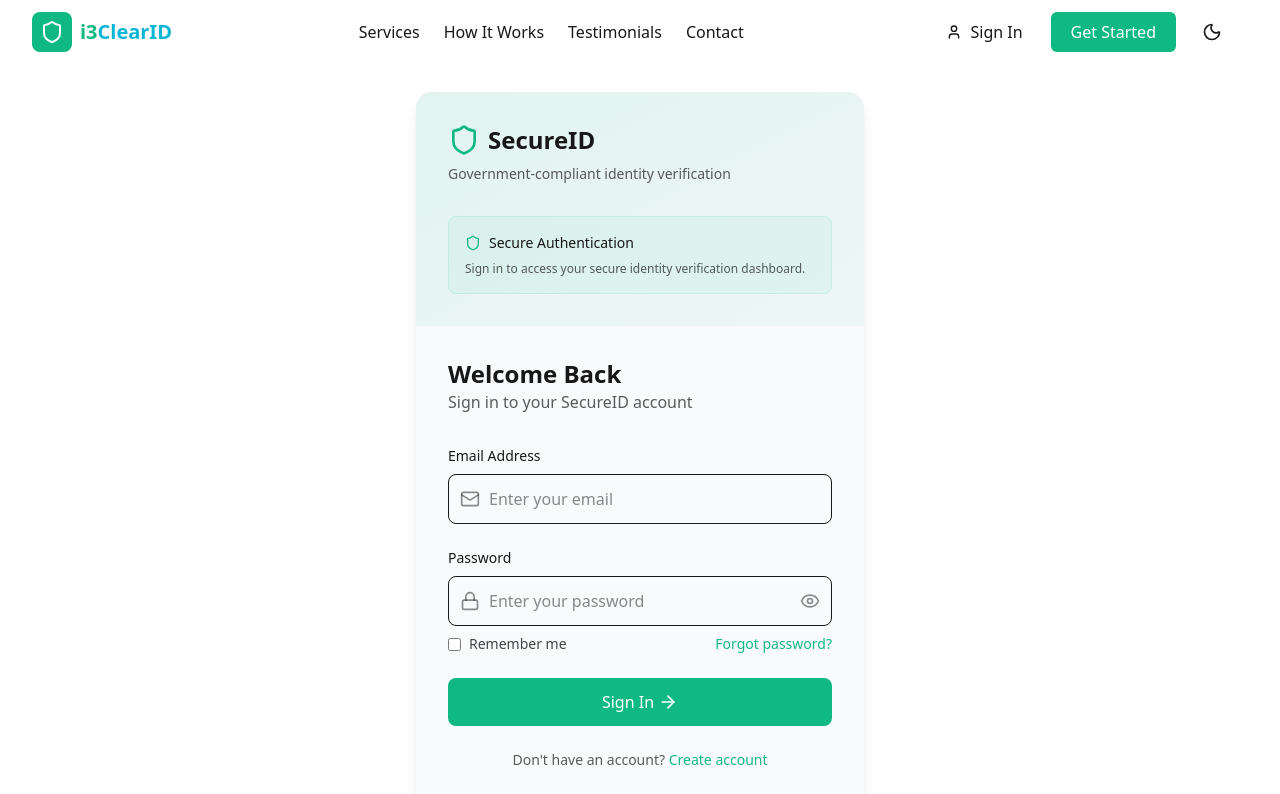
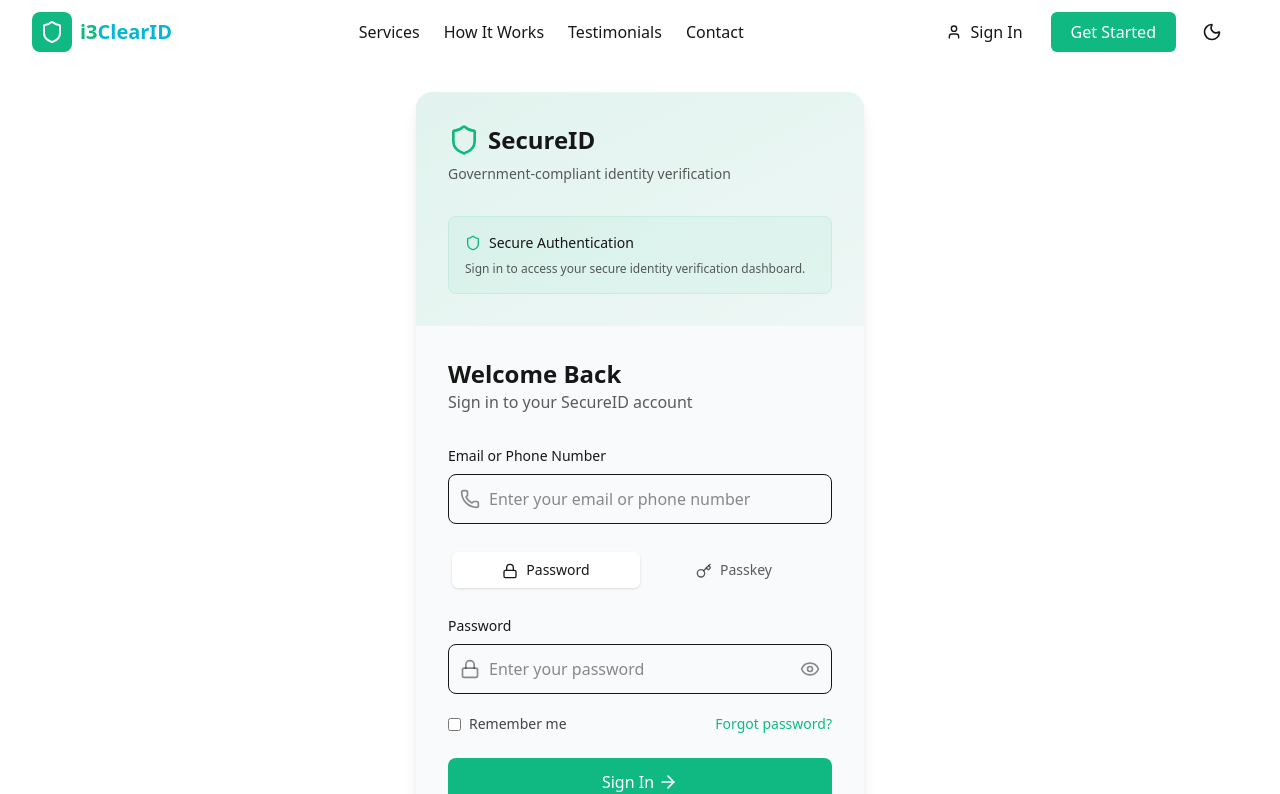
Before and after one commit to i3hub-official/i3clearid, a Next.js app: page /signin in a window 1280 px wide. Shown: the top 794 px of the page. Built offline with nearby package versions, Linux system fonts and the light colour scheme.

Commit message:
Update page.tsx

```diff
--- a/src/app/signin/page.tsx
+++ b/src/app/signin/page.tsx
@@ -3,19 +3,23 @@
 import React, { useState } from "react";
 import {
   Shield,
-  User,
   Mail,
   Lock,
   ArrowRight,
   Eye,
   EyeOff,
   Home,
+  Phone,
+  Key,
 } from "lucide-react";
 import Link from "next/link";
 
 export default function SignInPage() {
+  const [authMethod, setAuthMethod] = useState<"password" | "passkey">(
+    "password"
+      );
   const [formData, setFormData] = useState({
-    email: "",
+    identifier: "",
     password: "",
     rememberMe: false,
   });
@@ -46,13 +50,22 @@ export default function SignInPage() {
   const validateForm = () => {
     const newErrors: { [key: string]: string } = {};
 
-    if (!formData.email.trim()) {
-      newErrors.email = "Email is required";
-    } else if (!/^[^\s@]+@[^\s@]+\.[^\s@]+$/.test(formData.email)) {
-      newErrors.email = "Please enter a valid email address";
+    if (!formData.identifier.trim()) {
+      newErrors.identifier = "Email or phone number is required";
+    } else {
+      // Check if it's an email or phone
+      const isEmail = /^[^\s@]+@[^\s@]+\.[^\s@]+$/.test(formData.identifier);
+      const isPhone = /^\+?[\d\s-()]{10,}$/.test(
+        formData.identifier.replace(/\s/g, "")
+      );
+
+      if (!isEmail && !isPhone) {
+        newErrors.identifier =
+          "Please enter a valid email address or phone number";
+      }
     }
 
-    if (!formData.password) {
+    if (authMethod === "password" && !formData.password) {
       newErrors.password = "Password is required";
     }
 
@@ -66,14 +79,46 @@ export default function SignInPage() {
     if (validateForm()) {
       setIsSubmitting(true);
 
+      // Determine if identifier is email or phone
+      const isEmail = /^[^\s@]+@[^\s@]+\.[^\s@]+$/.test(formData.identifier);
+
       // Simulate API call
       setTimeout(() => {
-        console.log("Form submitted:", formData);
+        console.log("Form submitted:", {
+          identifier: formData.identifier,
+          identifierType: isEmail ? "email" : "phone",
+          authMethod,
+          password: formData.password,
+          rememberMe: formData.rememberMe,
+        });
         setIsSubmitting(false);
         alert("Signed in successfully!");
+        formData.identifier = "";
+        formData.password = "";
+        formData.rememberMe = false;
       }, 1500);
     }
   };
+
+  const handlePasskeySignIn = () => {
+
+    setIsSubmitting(true);
+
+    // Simulate passkey authentication
+    setTimeout(() => {
+      console.log("Passkey authentication successful");
+      setIsSubmitting(false);
+      alert("Signed in with passkey successfully!");
+    }, 1500);
+  };
+
+  // Determine if identifier is email or phone to show appropriate icon
+  const isEmail = /^[^\s@]+@[^\s@]+\.[^\s@]+$/.test(formData.identifier);
+  const identifierIcon = isEmail ? (
+    <Mail className="h-5 w-5 text-foreground/50" />
+  ) : (
+    <Phone className="h-5 w-5 text-foreground/50" />
+  );
 
   return (
     <div className="min-h-screen bg-background text-foreground flex items-center justify-center p-4 py-8">
@@ -120,30 +165,62 @@ export default function SignInPage() {
 
           <form onSubmit={handleSubmit} className="space-y-6">
             <div>
-              <label htmlFor="email" className="block text-sm font-medium mb-2">
-                Email Address
+              <label
+                htmlFor="identifier"
+                className="block text-sm font-medium mb-2"
+              >
+                Email or Phone Number
               </label>
               <div className="relative">
                 <div className="absolute inset-y-0 left-0 pl-3 flex items-center pointer-events-none">
-                  <Mail className="h-5 w-5 text-foreground/50" />
+                  {identifierIcon}
                 </div>
                 <input
-                  type="email"
-                  id="email"
-                  name="email"
-                  value={formData.email}
+                  type="text"
+                  id="identifier"
+                  name="identifier"
+                  value={formData.identifier}
                   onChange={handleChange}
                   className={`w-full pl-10 px-4 py-3 rounded-lg border ${
-                    errors.email ? "border-red-500" : "border-border"
+                    errors.identifier ? "border-red-500" : "border-border"
                   } focus:outline-none focus:ring-2 focus:ring-primary/30`}
-                  placeholder="Enter your email"
+                  placeholder="Enter your email or phone number"
                 />
               </div>
-              {errors.email && (
-                <p className="mt-1 text-sm text-red-500">{errors.email}</p>
+              {errors.identifier && (
+                <p className="mt-1 text-sm text-red-500">{errors.identifier}</p>
               )}
             </div>
 
+            {/* Authentication Method Toggle */}
+            <div className="flex bg-muted rounded-lg p-1 mb-6">
+              <button
+                type="button"
+                className={`flex-1 py-2 px-4 rounded-md text-sm font-medium transition-colors ${
+                  authMethod === "password"
+                    ? "bg-background text-foreground shadow-sm"
+                    : "text-foreground/70 hover:text-foreground"
+                }`}
+                onClick={() => setAuthMethod("password")}
+              >
+                <Lock className="w-4 h-4 inline mr-2" />
+                Password
+              </button>
+              <button
+                type="button"
+                className={`flex-1 py-2 px-4 rounded-md text-sm font-medium transition-colors ${
+                  authMethod === "passkey"
+                    ? "bg-background text-foreground shadow-sm"
+                    : "text-foreground/70 hover:text-foreground"
+                }`}
+                onClick={() => setAuthMethod("passkey")}
+              >
+                <Key className="w-4 h-4 inline mr-2" />
+                Passkey
+              </button>
+            </div>
+
+            {authMethod === "password" ? (
               <div>
                 <label
                   htmlFor="password"
@@ -182,7 +259,7 @@ export default function SignInPage() {
                   <p className="mt-1 text-sm text-red-500">{errors.password}</p>
                 )}
 
-              <div className="flex justify-between items-center mt-2">
+                <div className="flex justify-between items-center mt-5">
                   <div className="flex items-center">
                     <input
                       type="checkbox"
@@ -208,7 +285,28 @@ export default function SignInPage() {
                   </Link>
                 </div>
               </div>
+            ) : (
+              <div className="text-center py-4">
+                <div className="bg-muted rounded-lg p-6">
+                  <Key className="w-12 h-12 text-primary mx-auto mb-4" />
+                  <h3 className="font-medium mb-2">Sign in with Passkey</h3>
+                  <p className="text-foreground/70 text-sm mb-4">
+                    Use your fingerprint, face recognition, or device PIN for
+                    secure authentication
+                  </p>
+                  <button
+                    type="button"
+                    onClick={handlePasskeySignIn}
+                    disabled={isSubmitting}
+                    className="bg-primary text-white px-6 py-2 rounded-lg font-medium hover:bg-primary/90 transition disabled:opacity-70 disabled:cursor-not-allowed"
+                  >
+                    {isSubmitting ? "Authenticating..." : "Use Passkey"}
+                  </button>
+                </div>
+              </div>
+            )}
 
+            {authMethod === "password" && (
               <button
                 type="submit"
                 disabled={isSubmitting}
@@ -225,6 +323,7 @@ export default function SignInPage() {
                   </>
                 )}
               </button>
+            )}
           </form>
 
           <div className="mt-6 text-center">
```
Lines whose indentation alone changed are shown as unchanged.
